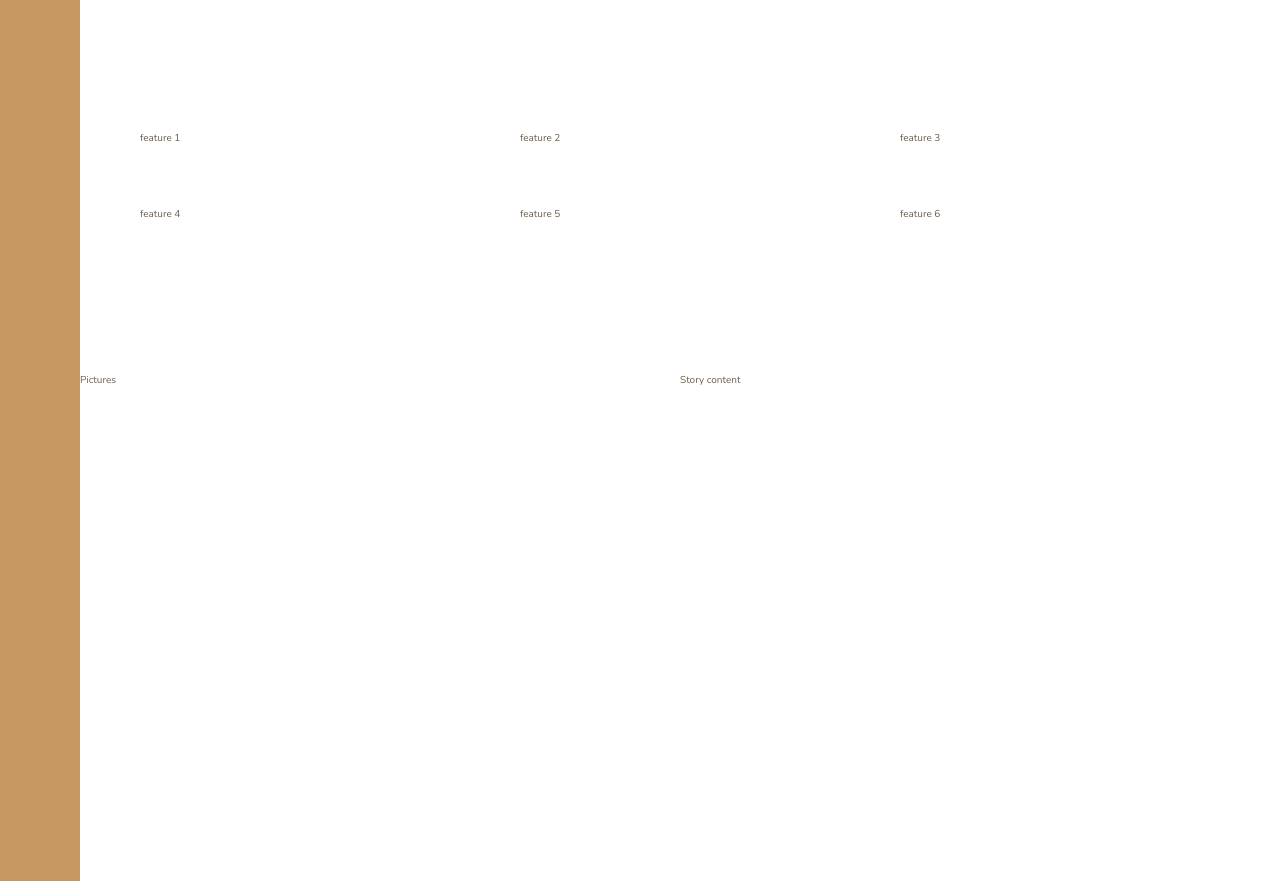
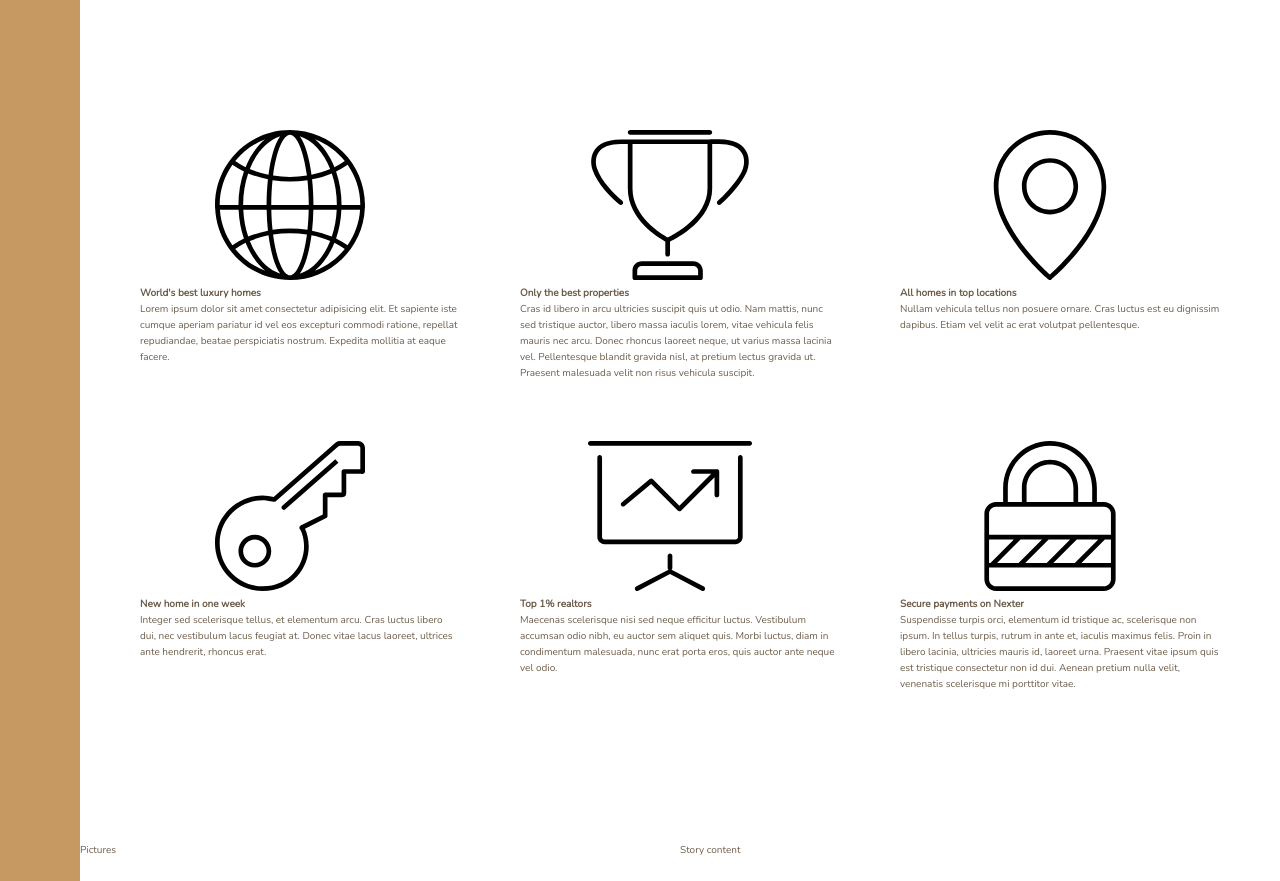
Before and after one commit to KrzysztofNyrek/nexter, a website: page index.html in a window 1280 px wide. Shown: the part 660-1541 px from the top of the page. Drawn offline with nearby package versions, Linux system fonts and the light colour scheme; files that its build step writes are made by us from their sources.

Commit message:
Added content to feature section

```diff
--- a/index.html
+++ b/index.html
@@ -16,12 +16,48 @@
         <header class="header">Header</header>
         <div class="realtors">Top 3 realtirs</div>
         <section class="features">
-            <div class="feature">feature 1</div>
-            <div class="feature">feature 2</div>
-            <div class="feature">feature 3</div>
-            <div class="feature">feature 4</div>
-            <div class="feature">feature 5</div>
-            <div class="feature">feature 6</div>
+            <div class="feature">
+                <svg class="feature__icon">
+                    <use xlink:href="img/sprite.svg#icon-global"></use>
+                </svg>
+                <h4 class="heading-4">World's best luxury homes</h4>
+                <p class="feature__text"><div class="p">Lorem ipsum dolor sit amet consectetur adipisicing elit. Et sapiente iste cumque aperiam pariatur id vel eos excepturi commodi ratione, repellat repudiandae, beatae perspiciatis nostrum. Expedita mollitia at eaque facere.</div></p>
+            </div>
+            <div class="feature">
+                <svg class="feature__icon">
+                    <use xlink:href="img/sprite.svg#icon-trophy"></use>
+                </svg>
+                <h4 class="heading-4">Only the best properties</h4>
+                <p class="feature__text"><div class="p">Cras id libero in arcu ultricies suscipit quis ut odio. Nam mattis, nunc sed tristique auctor, libero massa iaculis lorem, vitae vehicula felis mauris nec arcu. Donec rhoncus laoreet neque, ut varius massa lacinia vel. Pellentesque blandit gravida nisl, at pretium lectus gravida ut. Praesent malesuada velit non risus vehicula suscipit.</div></p>
+            </div>
+            <div class="feature">
+                <svg class="feature__icon">
+                    <use xlink:href="img/sprite.svg#icon-map-pin"></use>
+                </svg>
+                <h4 class="heading-4">All homes in top locations</h4>
+                <p class="feature__text"><div class="p">Nullam vehicula tellus non posuere ornare. Cras luctus est eu dignissim dapibus. Etiam vel velit ac erat volutpat pellentesque.</div></p>
+            </div>
+            <div class="feature">
+                <svg class="feature__icon">
+                    <use xlink:href="img/sprite.svg#icon-key"></use>
+                </svg>
+                <h4 class="heading-4">New home in one week</h4>
+                <p class="feature__text"><div class="p">Integer sed scelerisque tellus, et elementum arcu. Cras luctus libero dui, nec vestibulum lacus feugiat at. Donec vitae lacus laoreet, ultrices ante hendrerit, rhoncus erat. </div></p>
+            </div>
+            <div class="feature">
+                <svg class="feature__icon">
+                    <use xlink:href="img/sprite.svg#icon-presentation"></use>
+                </svg>
+                <h4 class="heading-4">Top 1% realtors</h4>
+                <p class="feature__text"><div class="p">Maecenas scelerisque nisi sed neque efficitur luctus. Vestibulum accumsan odio nibh, eu auctor sem aliquet quis. Morbi luctus, diam in condimentum malesuada, nunc erat porta eros, quis auctor ante neque vel odio.</div></p>
+            </div>
+            <div class="feature">
+                <svg class="feature__icon">
+                    <use xlink:href="img/sprite.svg#icon-lock"></use>
+                </svg>
+                <h4 class="heading-4">Secure payments on Nexter</h4>
+                <p class="feature__text">Suspendisse turpis orci, elementum id tristique ac, scelerisque non ipsum. In tellus turpis, rutrum in ante et, iaculis maximus felis. Proin in libero lacinia, ultricies mauris id, laoreet urna. Praesent vitae ipsum quis est tristique consectetur non id dui. Aenean pretium nulla velit, venenatis scelerisque mi porttitor vitae. </p>
+            </div>
         </section>
         <div class="story__pictures">Pictures</div>
         <div class="story__content">Story content</div>
```
